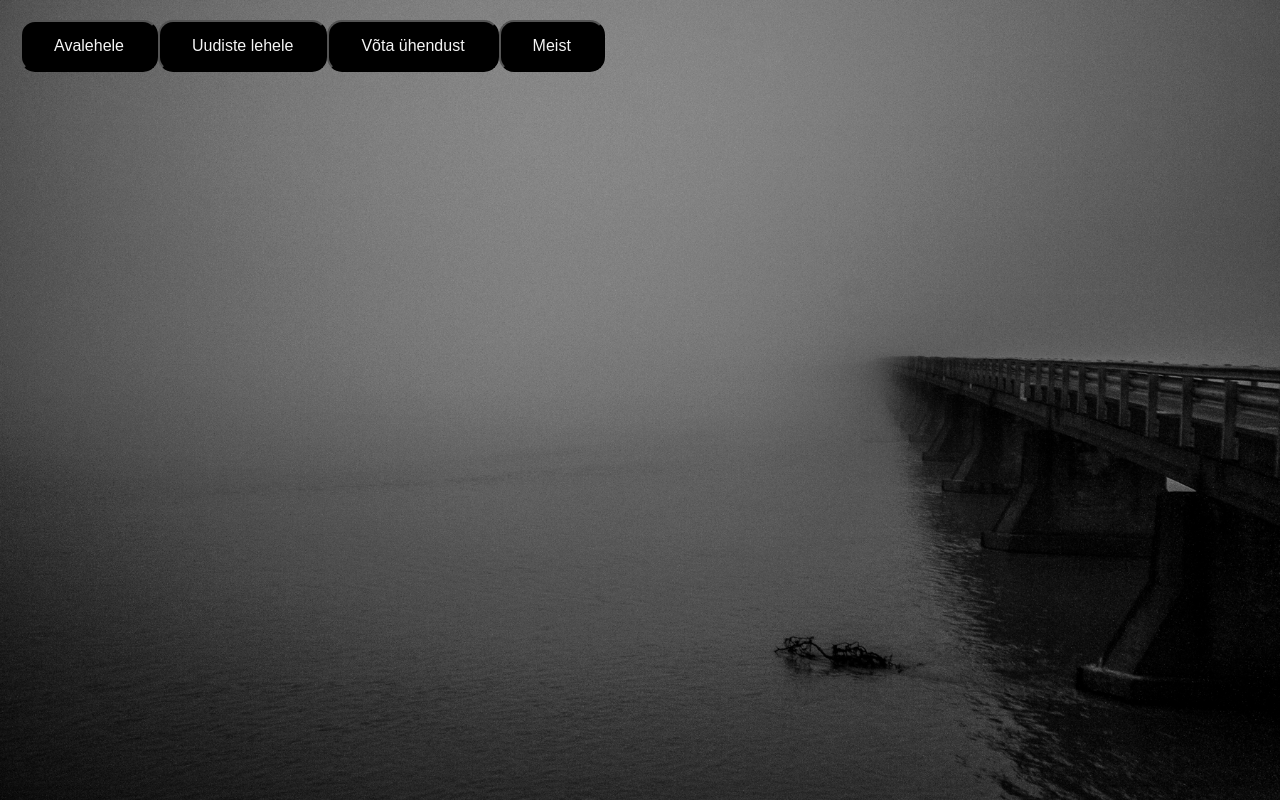
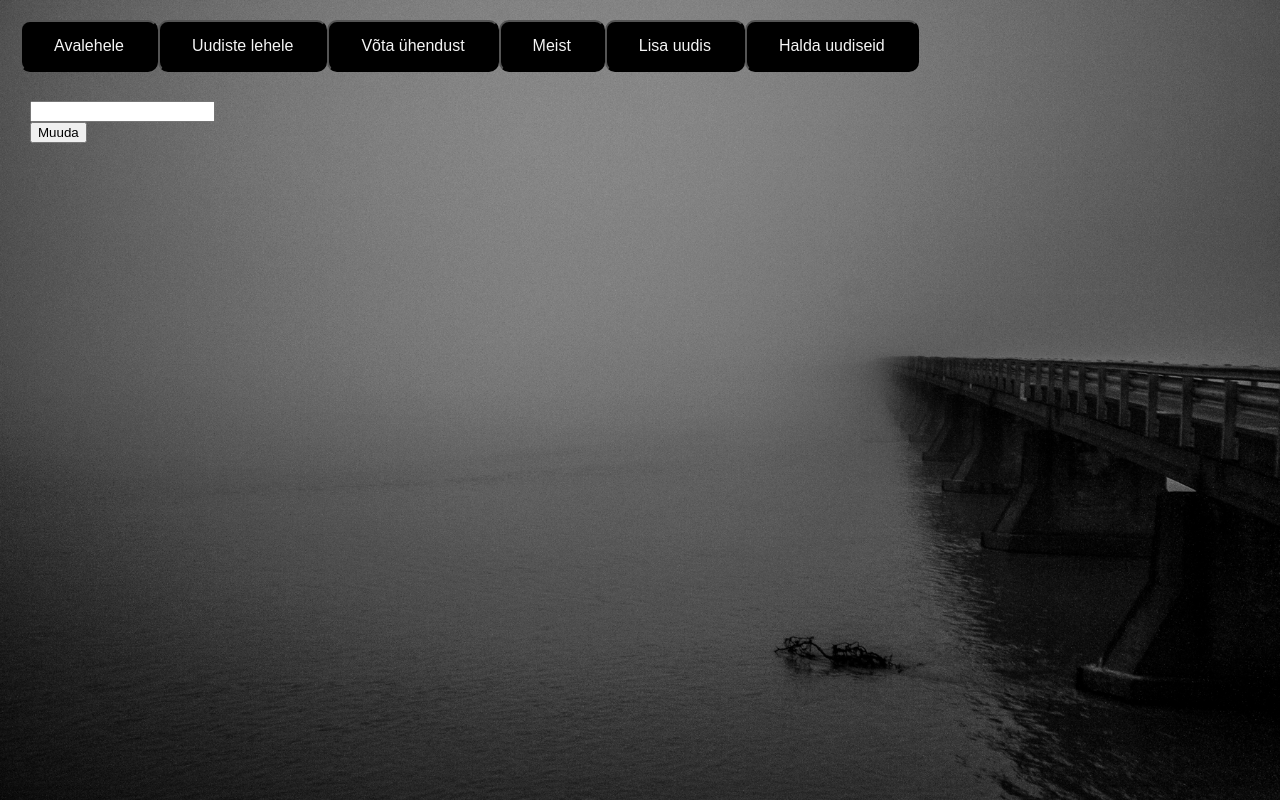
Before and after one commit to leotamm/React-06-2023, a React (Create React App) app in the folder uudised/: page /muuda/1 in a window 1280 px wide. Built offline with nearby package versions, Linux system fonts and the light colour scheme.

Commit message:
uudised 28-31

```diff
--- a/uudised/src/App.css
+++ b/uudised/src/App.css
@@ -39,10 +39,11 @@
 
 .menu-button {
   background-color:black;
+  border-color: black;
   color: whitesmoke;
   padding: 15px 32px;
   width: 17 0px;
-  border-radius: 15px;
+  border-radius: 10px;
   text-align: center;
   text-decoration: none;
   display: inline-block;
@@ -60,6 +61,7 @@
 
 .hele-tekst {
   color: lightblue;
+  padding: 10px;
 }
 
 .valitud {
--- a/uudised/src/App.js
+++ b/uudised/src/App.js
@@ -4,6 +4,10 @@ import Avaleht from './pages/Avaleht';
 import Kontakt from './pages/Kontakt';
 import Uudised from './pages/Uudised';
 import Meist from './pages/Meist';
+import LisaUudis from './pages/LisaUudis';
+import HaldaUudiseid from './pages/HaldaUudiseid';
+import YksUudis from './pages/YksUudis';
+import MuudaUudis from './pages/MuudaUudis';
 
 function App() {
   return (
@@ -20,11 +24,22 @@ function App() {
       <Link to='/meist'>
         <button className='menu-button'>Meist</button>
       </Link>
+      <Link to='/lisa-uudis'>
+        <button className='menu-button'>Lisa uudis</button>
+      </Link>
+      <Link to='/halda'>
+        <button className='menu-button'>Halda uudiseid</button>
+      </Link>
+
       <Routes>
-        <Route path='/' element={ <Avaleht/>} />
-        <Route path='/uudised' element={ <Uudised/> } />
-        <Route path='/kontakt' element={ <Kontakt/>} />
-        <Route path='/meist' element={ <Meist/>} />
+        <Route path='/' element={< Avaleht />} />
+        <Route path='/uudised' element={< Uudised />} />
+        <Route path='/kontakt' element={< Kontakt />} />
+        <Route path='/meist' element={< Meist />} />
+        <Route path='/lisa-uudis' element={< LisaUudis />} />
+        <Route path='/halda' element={< HaldaUudiseid />} />
+        <Route path='/uudis/:index' element={< YksUudis />} />
+        <Route path='/muuda/:index' element={< MuudaUudis />} />
       </Routes>
     </div>
   );
--- /dev/null
+++ b/uudised/src/pages/HaldaUudiseid.jsx
@@ -0,0 +1,27 @@
+import { useState } from "react";
+import { Link } from "react-router-dom";
+
+function HaldaUudiseid() {
+
+    const [uudised, uuendaUudised] = useState(JSON.parse(localStorage.getItem('uudised') || '[]'));
+
+    const kustuta = (index) => {
+        uudised.splice(index,1);
+        uuendaUudised(uudised.slice());
+        localStorage.setItem('uudised', JSON.stringify(uudised));
+    }
+
+    return (
+        <div className='hele-tekst'>
+            {uudised.map((uudis, index) =>
+                <div key={index}>
+                    {uudis}
+                    <Link to={'/muuda/' + index} ><button>Muuda</button></Link>
+                    <button onClick={() => kustuta(index)}>X</button>
+                </div>
+            )}
+        </div>
+    );
+}
+
+export default HaldaUudiseid;
--- /dev/null
+++ b/uudised/src/pages/LisaUudis.jsx
@@ -0,0 +1,24 @@
+import React, { useRef } from "react";
+
+function LisaUudis() {
+
+    const uudiseRef = useRef();
+
+    const lisaUusUudis = () => {
+        const uudised =  JSON.parse(localStorage.getItem('uudised') || '[]');
+        uudised.push(uudiseRef.current.value);
+        localStorage.setItem('uudised', JSON.stringify(uudised));
+    }
+
+    return (
+        <div className='hele-tekst'>
+
+            <label>Uudise nimi</label><br />
+            <input ref={uudiseRef} type="text" /><br />
+            <button onClick={lisaUusUudis}>Lisa uudis</button>
+
+        </div>
+    );
+}
+
+export default LisaUudis;
--- /dev/null
+++ b/uudised/src/pages/MuudaUudis.jsx
@@ -0,0 +1,25 @@
+import { useRef } from "react";
+import { useParams } from "react-router-dom";
+
+function MuudaUudis() {
+
+    const { index } = useParams();
+    const uudised = JSON.parse(localStorage.getItem('uudised') || '[]');
+    const leitudUudis = uudised[index];
+    const uudisRef = useRef();
+
+    const muuda = () => {
+        uudised[index] = uudisRef.current.value;
+        localStorage.setItem('uudised', JSON.stringify(uudised));
+    }
+
+    return (
+        <div className="hele-tekst">
+            <label></label><br />
+            <input ref={uudisRef} defaultValue={leitudUudis} type="text" /><br />
+            <button onClick={() => muuda()}>Muuda</button>
+        </div>
+    );
+}
+
+export default MuudaUudis;
--- a/uudised/src/pages/Uudised.js
+++ b/uudised/src/pages/Uudised.js
@@ -1,10 +1,19 @@
 import React from 'react'
+import { Link } from 'react-router-dom'
 
 function Uudised() {
+
+  const uudised = JSON.parse(localStorage.getItem('uudised') || '[]')
+
   return (
     <div className='hele-tekst'>
-      <h1>See on uudiste leht, nähtav localhost:3000/uudised aadressil</h1>
-      <div>Uudised on peagi tulemas...</div>
+      <h3>See on uudiste leht, nähtav localhost:3000/uudised aadressil</h3>
+      {uudised.length === 0 && <h4>Ühtki uudist hetkel pole, lisame õige pea</h4>}
+      {uudised.map((uudis, index) =>
+        <div key={index}>
+          <Link to={'/uudis/' + index} ><div>{uudis}</div></Link>
+        </div>
+      )}
     </div>
   )
 }
--- /dev/null
+++ b/uudised/src/pages/YksUudis.jsx
@@ -0,0 +1,16 @@
+import { useParams } from "react-router-dom";
+
+function YksUudis() {
+
+    const {index} = useParams();
+    const uudised = JSON.parse(localStorage.getItem('uudised') || '[]');
+    const leitudUudis = uudised[index];
+
+    return (
+        <div className="hele-tekst">
+            {leitudUudis}
+        </div>
+    );
+}
+
+export default YksUudis;
```
